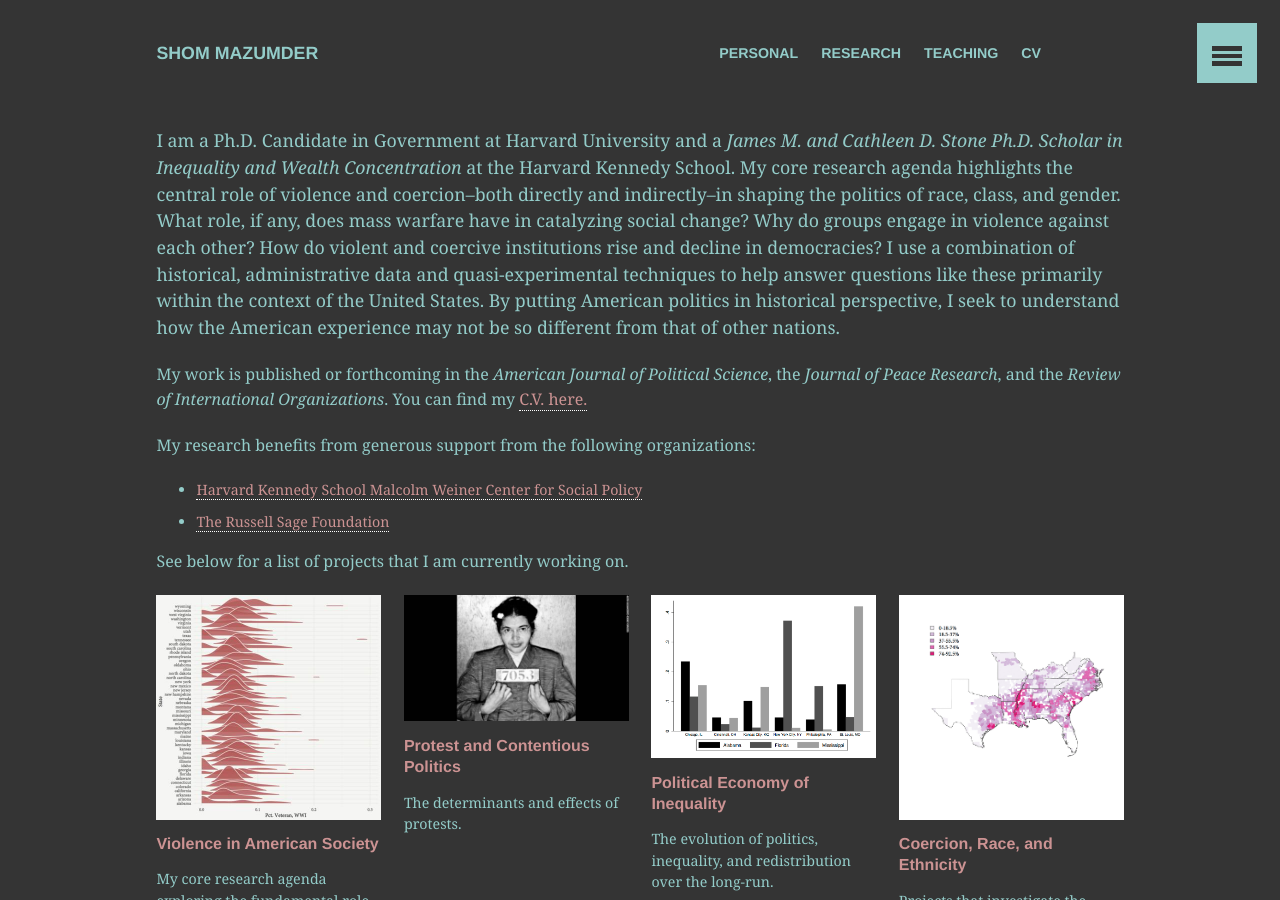
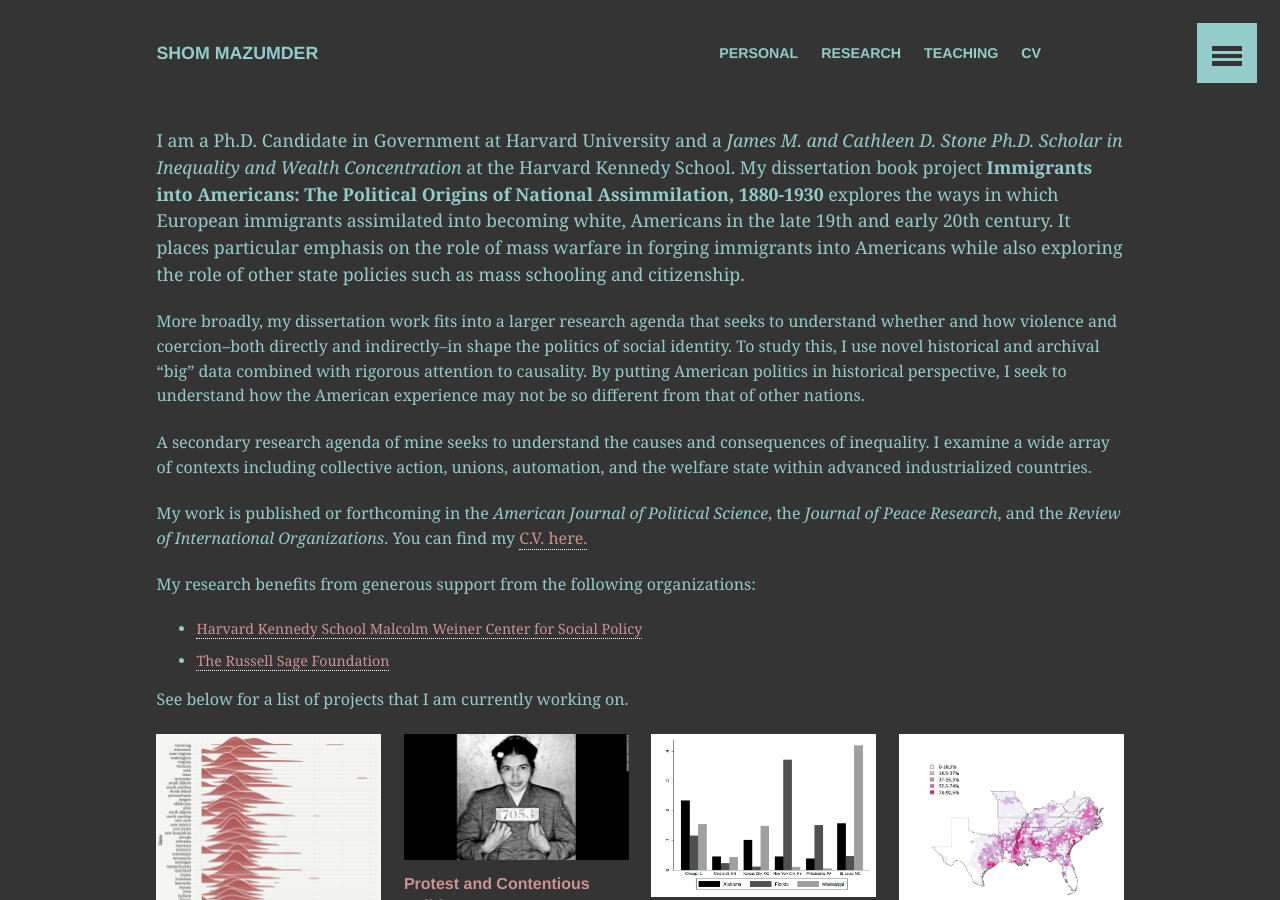
Before and after one commit to shommazumder/shommazumder.github.io-archive, a Jekyll site: the page built from index.md, in a window 1280 px wide and 900 px high. Built offline with Jekyll 4.4.1, drawn with Linux system fonts in a browser that asks for light colours.

Commit message:
updated front page of website

```diff
--- a/index.md
+++ b/index.md
@@ -4,7 +4,11 @@
 title: ""
 ---
 
-I am a Ph.D. Candidate in Government at Harvard University and a *James M. and Cathleen D. Stone Ph.D. Scholar in Inequality and Wealth Concentration* at the Harvard Kennedy School. My core research agenda highlights the central role of violence and coercion--both directly and indirectly--in shaping the politics of race, class, and gender. What role, if any, does mass warfare have in catalyzing social change? Why do groups engage in violence against each other? How do violent and coercive institutions rise and decline in democracies? I use a combination of historical, administrative data and quasi-experimental techniques to help answer questions like these primarily within the context of the United States. By putting American politics in historical perspective, I seek to understand how the American experience may not be so different from that of other nations.
+I am a Ph.D. Candidate in Government at Harvard University and a *James M. and Cathleen D. Stone Ph.D. Scholar in Inequality and Wealth Concentration* at the Harvard Kennedy School. My dissertation book project **Immigrants into Americans: The Political Origins of National Assimmilation, 1880-1930** explores the ways in which European immigrants assimilated into becoming white, Americans in the late 19th and early 20th century. It places particular emphasis on the role of mass warfare in forging immigrants into Americans while also exploring the role of other state policies such as mass schooling and citizenship.
+
+More broadly, my dissertation work fits into a larger research agenda that seeks to understand whether and how violence and coercion--both directly and indirectly--in shape the politics of social identity. To study this, I use novel historical and archival "big" data combined with rigorous attention to causality. By putting American politics in historical perspective, I seek to understand how the American experience may not be so different from that of other nations.
+
+A secondary research agenda of mine seeks to understand the causes and consequences of inequality. I examine a wide array of contexts including collective action, unions, automation, and the welfare state within advanced industrialized countries.
 
 My work is published or forthcoming in the *American Journal of Political Science*, the *Journal of Peace Research*, and the *Review of International Organizations*. You can find my [C.V. here.]({{site.url}}/files/Mazumder_Academic_CV.pdf)
 
```
